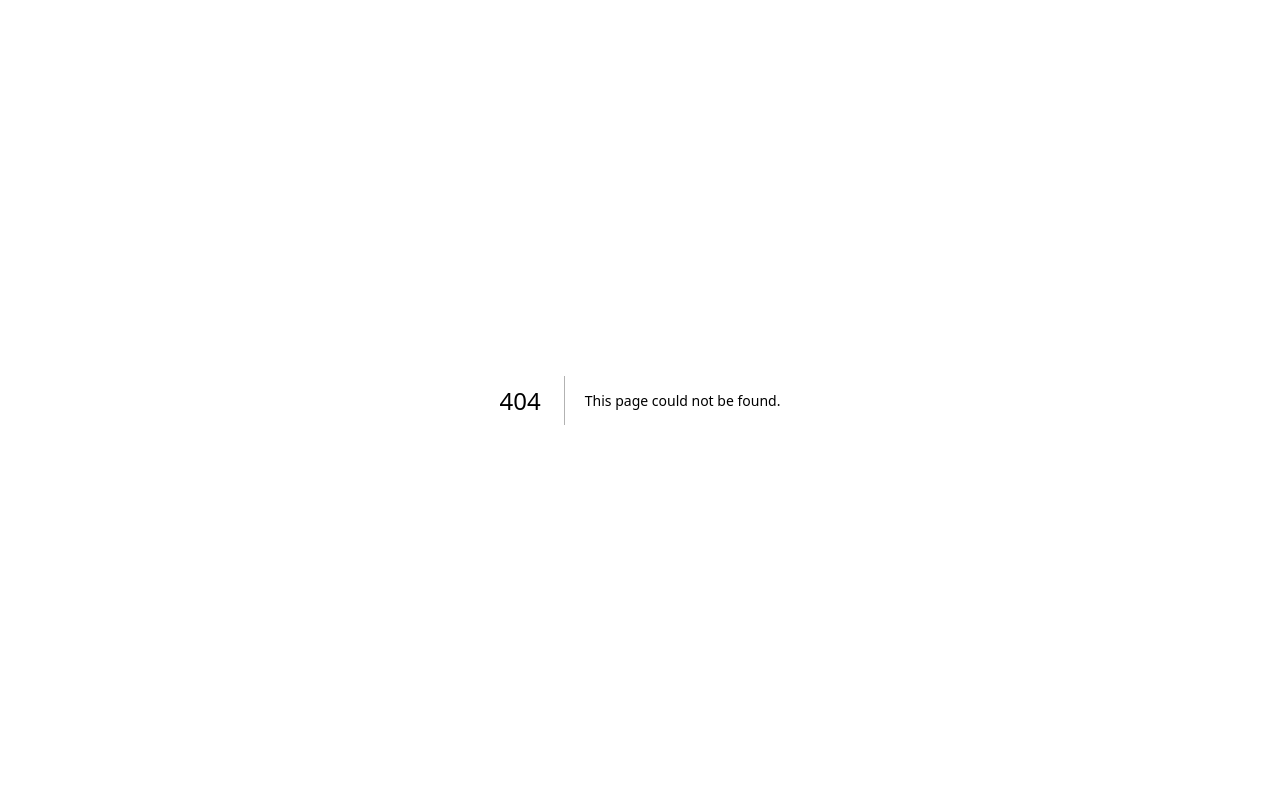
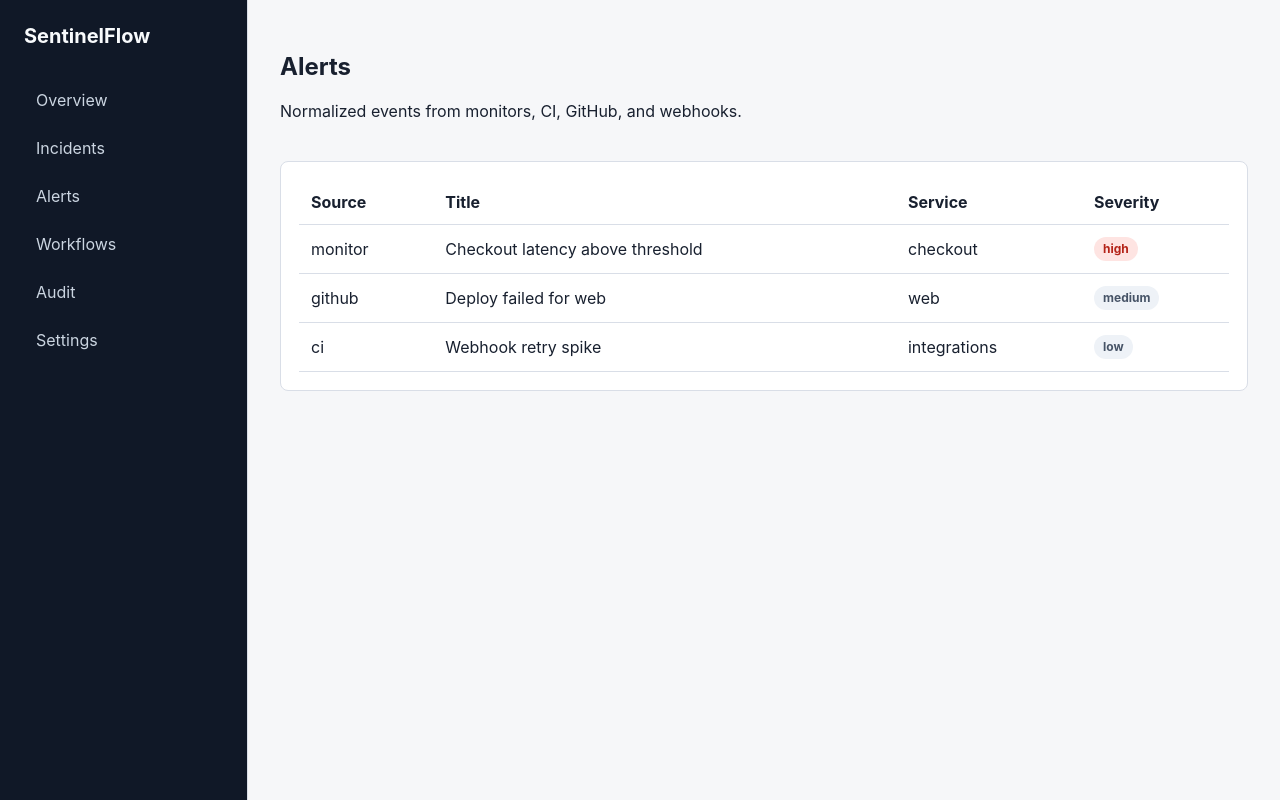
Before and after one commit to sanskar-vermaa/sentinelflowse, a Next.js app in the folder apps/web/: page /alerts in a window 1280 px wide. Before the commit this address had no page. Built offline with nearby package versions, Linux system fonts and the light colour scheme.

Commit message:
feat(web): add alerts feed page

```diff
--- /dev/null
+++ b/apps/web/app/alerts/page.tsx
@@ -0,0 +1,38 @@
+import { AppShell } from "../components/AppShell";
+import { Badge } from "../components/Badge";
+
+const alerts = [
+  { source: "monitor", title: "Checkout latency above threshold", service: "checkout", severity: "high" },
+  { source: "github", title: "Deploy failed for web", service: "web", severity: "medium" },
+  { source: "ci", title: "Webhook retry spike", service: "integrations", severity: "low" }
+];
+
+export default function AlertsPage() {
+  return (
+    <AppShell>
+      <div className="toolbar">
+        <div>
+          <h1>Alerts</h1>
+          <p>Normalized events from monitors, CI, GitHub, and webhooks.</p>
+        </div>
+      </div>
+      <article className="card">
+        <table className="table">
+          <thead>
+            <tr><th>Source</th><th>Title</th><th>Service</th><th>Severity</th></tr>
+          </thead>
+          <tbody>
+            {alerts.map((alert) => (
+              <tr key={`${alert.source}-${alert.title}`}>
+                <td>{alert.source}</td>
+                <td>{alert.title}</td>
+                <td>{alert.service}</td>
+                <td><Badge tone={alert.severity === "high" ? "danger" : "neutral"}>{alert.severity}</Badge></td>
+              </tr>
+            ))}
+          </tbody>
+        </table>
+      </article>
+    </AppShell>
+  );
+}
```
